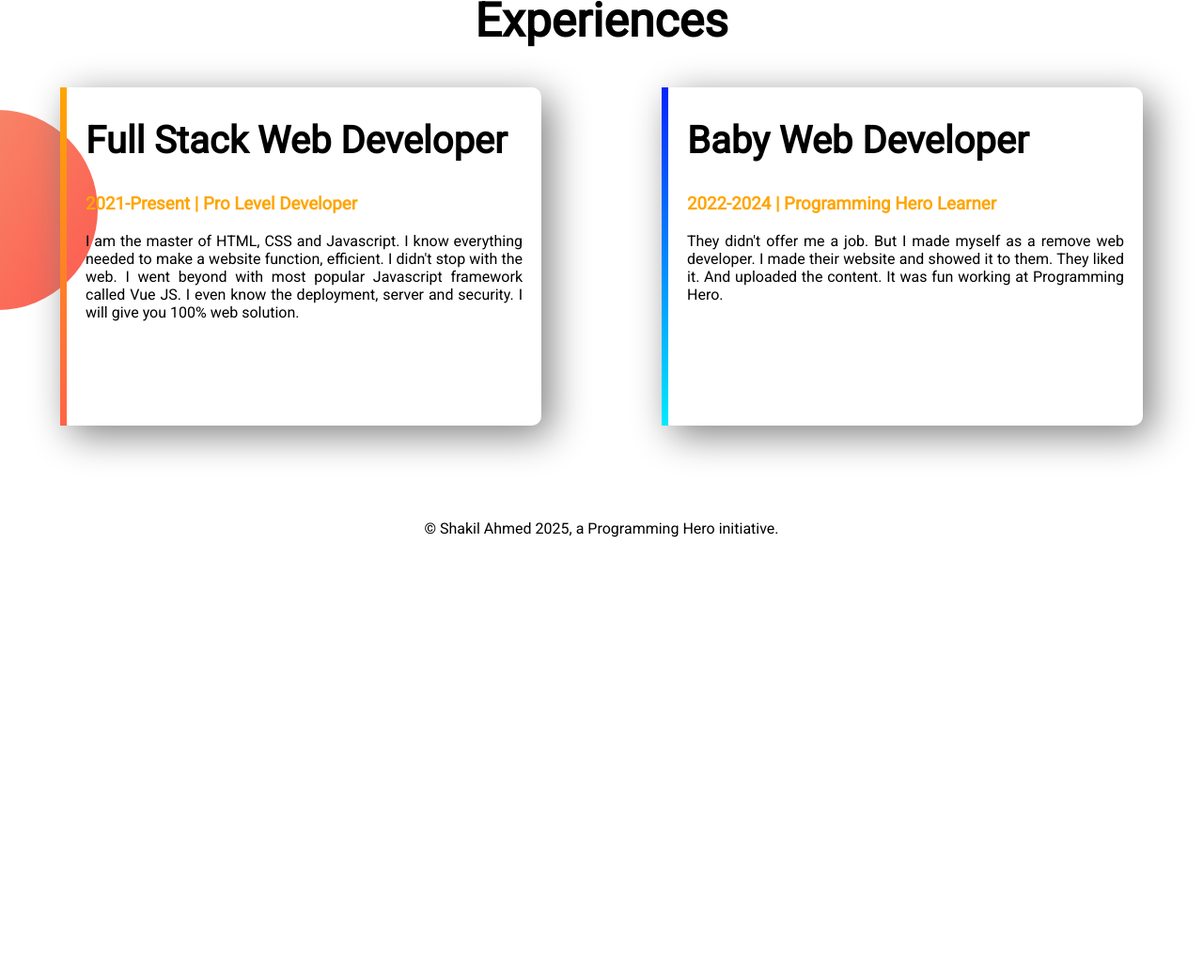
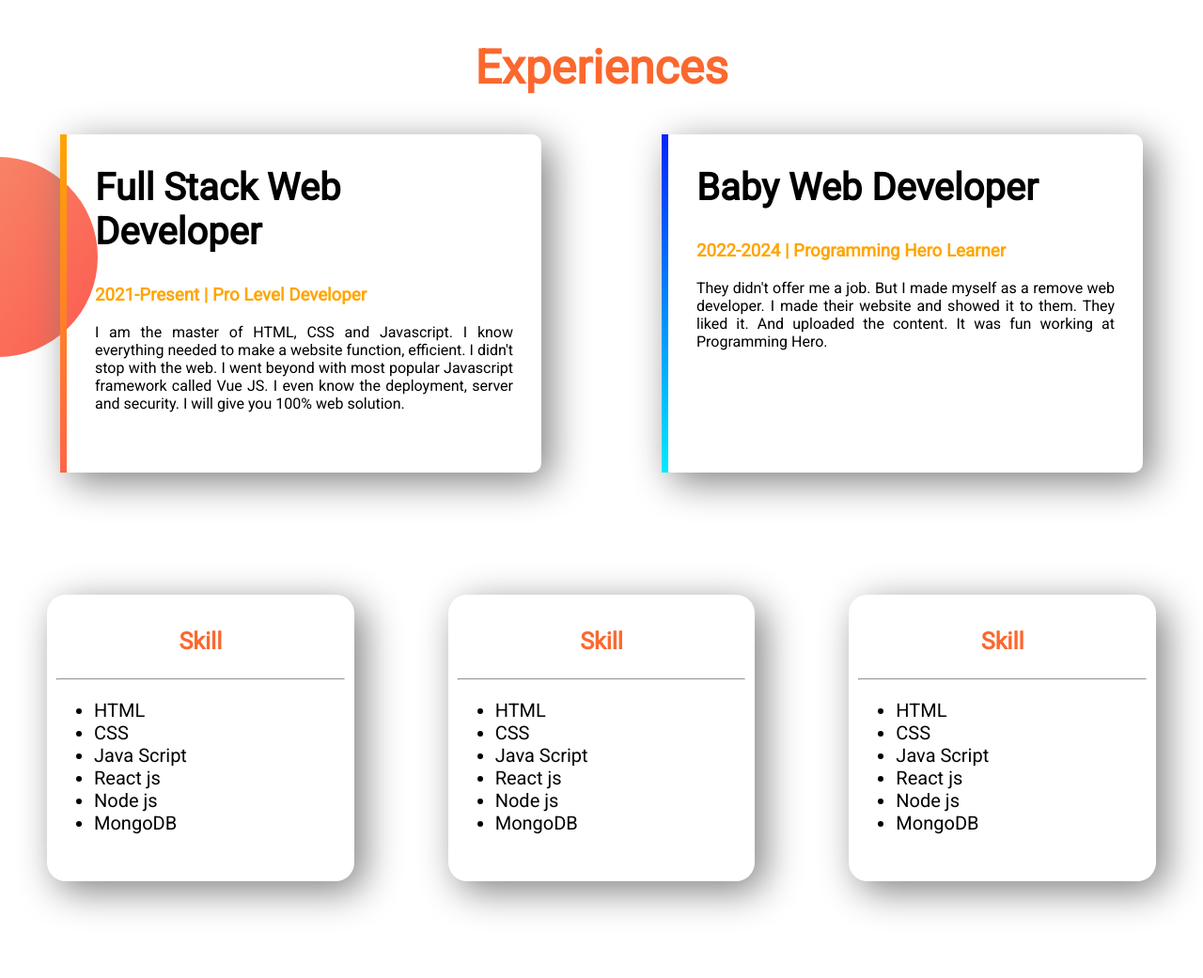
Before and after one commit to iamshakil19/practice-portfolio, a plain HTML site: page index.html in a window 1280 px wide. Shown: the part 1165-2206 px from the top of the page at 94% size. Before the commit the page ends 1753 px from the top, so only its background shows below. Drawn offline with Linux system fonts and the light colour scheme.

Commit message:
skill added

```diff
--- a/design.css
+++ b/design.css
@@ -34,6 +34,7 @@ h2{
 }
 div img{
     width: 95%;
+    padding-top: 20px;
 }
 .justify{
     text-align:justify;
@@ -52,8 +53,8 @@ div img{
     width: 40%;
     margin-left: 5%;
     margin-right: 5%;
-    padding-left: 20px;
-    padding-right: 20px;
+    padding-left: 30px;
+    padding-right: 30px;
     box-shadow: 10px 10px 40px gray;
     border-radius: 10px;
 }
@@ -67,9 +68,35 @@ div img{
     border-image: linear-gradient(rgb(6, 35, 253),rgb(0, 234, 255));
     border-image-slice: 1;
 }
-footer p{
-    text-align: center;
-}
 #id-text-center{
     text-align: center;
 }
+.background-color{
+    box-shadow: 5px 5px 40px gray;
+    background-color: rgb(255, 255, 255);
+}
+.margin-design{
+
+    padding-bottom: 10px;
+}
+#dream-big-padding{
+    padding-top: 150px;
+}
+.experiences-color{
+    color: rgb(251, 104, 46);
+}
+.skill-width{
+    width: 30%;
+    margin: 30px 50px 100px 50px;
+    box-shadow: 10px 10px 40px gray;
+    border-radius: 20px;
+    padding: 10px 10px 30px 10px;
+}
+.h3-center{
+    text-align: center;
+    font-size: 25px;
+}
+.skill-list-design{
+    font-size: 20px;
+    font-weight: 500;
+}
--- a/index.html
+++ b/index.html
@@ -23,11 +23,11 @@
             <img src="photos/shakil-bg.png" alt="shakil ahmed picture">
         </div>
     </section>
-    <section class="flex dream-big">
+    <section class="flex dream-big background-color margin-design">
         <div class="half-width">
             <img src="photos/shakil-bg2.png" alt="shakil amed">
         </div>
-            <div class="half-width">
+            <div id="dream-big-padding" class="half-width">
                 <h2>Dream Big</h2>
                 <h3>Become a web developer</h3>
                 <p class="justify">Web developers work independently as freelancers or with company teams to create websites. Depending on the job, these professionals may focus on front-end development, which involves designing sites and producing content, or back-end development, which involves writing code to make website features work.</p><br>
@@ -35,7 +35,7 @@
             </div>
     </section>
     <section class="Experience">
-        <h1 id="id-text-center">Experiences</h1>
+        <h1 id="id-text-center" class="experiences-color">Experiences</h1>
         <div class="flex">
             <div id="border-left" class="Experience-item">
                 <h2>Full Stack Web Developer</h2>
@@ -49,8 +49,44 @@
             </div>
         </div>
     </section>
-    <footer>
-        <p>© Shakil Ahmed 2025, a Programming Hero initiative.</p>
-    </footer>
+    <section class="flex">
+        <div class="skill-width">
+            <h3 class="h3-center experiences-color">Skill</h3><hr>
+            <ul class="skill-list-design">
+                <li>HTML</li>
+                <li>CSS</li>
+                <li>Java Script</li>
+                <li>React js</li>
+                <li>Node js</li>
+                <li>MongoDB</li>
+            </ul>
+        </div>
+        <div class="skill-width">
+            <h3 class="h3-center experiences-color">Skill</h3><hr>
+            <ul class="skill-list-design">
+                <li>HTML</li>
+                <li>CSS</li>
+                <li>Java Script</li>
+                <li>React js</li>
+                <li>Node js</li>
+                <li>MongoDB</li>
+            </ul>
+        </div>
+        <div class="skill-width">
+            <h3 class="h3-center experiences-color">Skill</h3><hr>
+            <ul class="skill-list-design">
+                <li>HTML</li>
+                <li>CSS</li>
+                <li>Java Script</li>
+                <li>React js</li>
+                <li>Node js</li>
+                <li>MongoDB</li>
+            </ul>
+        </div>
+    </section>
+    <section>
+
+    </section>
+
 </body>
 </html>
```
Also changed, not shown: photos/ssl-commerce.1d268dce.png (added).
